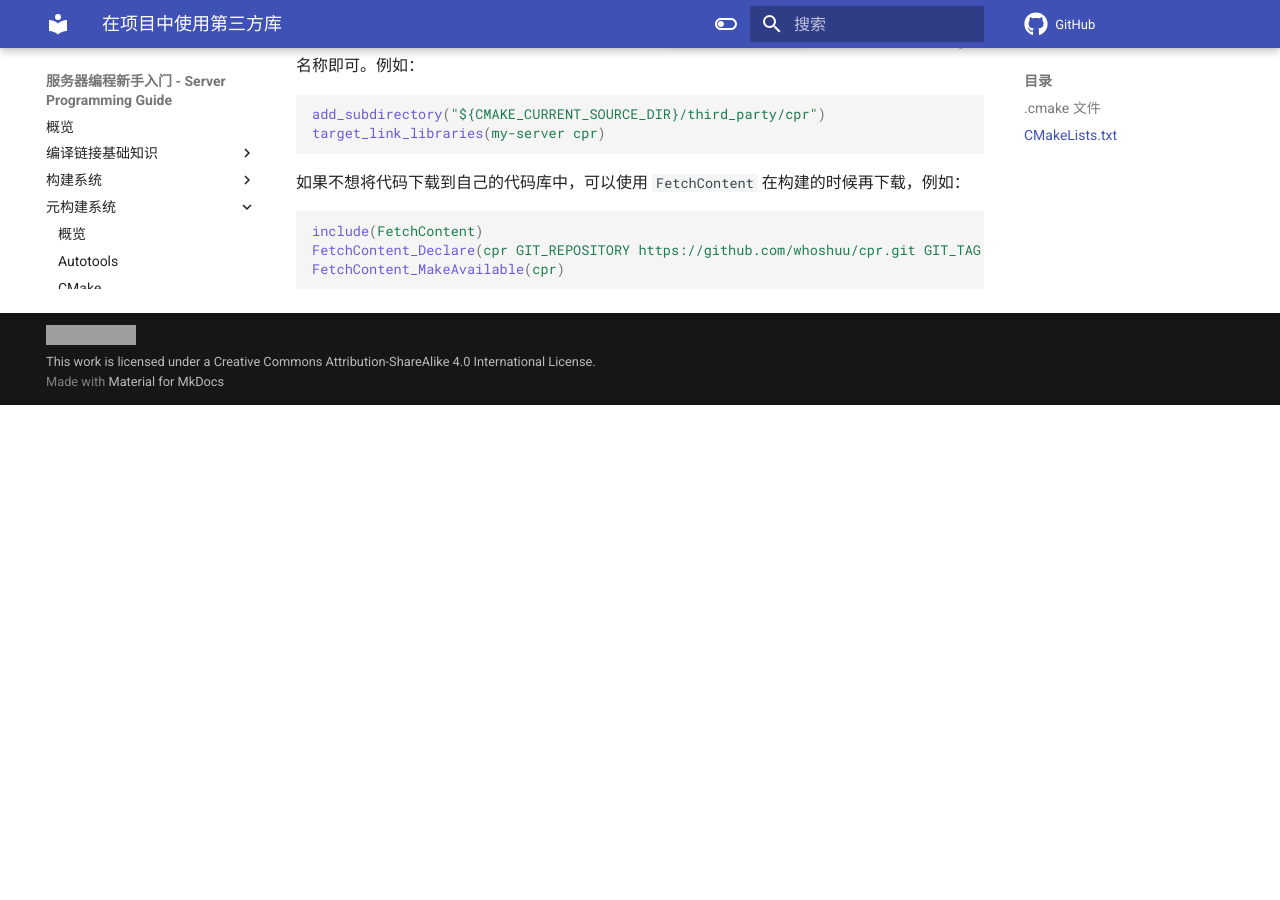
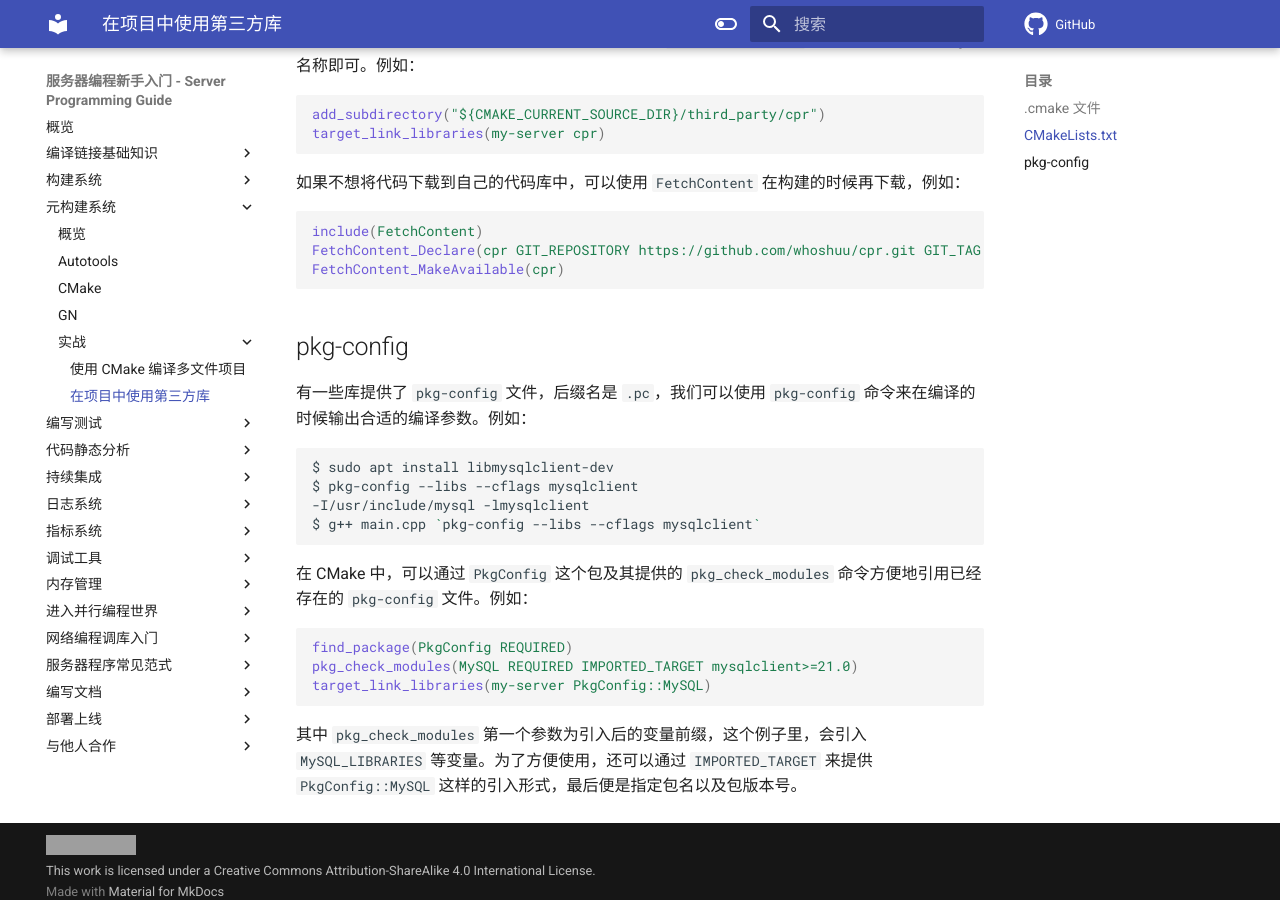
Before and after one commit to howardlau1999/server-programming-guide, an MkDocs documentation site: the page built from docs/meta-build-system/practice/third-party-library.md, in a window 1280 px wide and 900 px high, scrolled down 614 px. Built offline with MkDocs 1.6.1 and Material for MkDocs 9.7.7, drawn with Linux system fonts in a browser that asks for light colours; emoji names are drawn with the system emoji font; comment, search, counter and statistics services are not loaded; before the commit the page ends 1019 px from its top, so only the background shows below that; grey boxes are pictures that could not be loaded.

Commit message:
cmake practice

````diff
--- a/docs/meta-build-system/practice/third-party-library.md
+++ b/docs/meta-build-system/practice/third-party-library.md
@@ -31,3 +31,24 @@ include(FetchContent)
 FetchContent_Declare(cpr GIT_REPOSITORY https://github.com/whoshuu/cpr.git GIT_TAG c8d33915dbd88ad6c92b258869b03aba06587ff9)
 FetchContent_MakeAvailable(cpr)
 ```
+
+## pkg-config
+
+有一些库提供了 `pkg-config` 文件，后缀名是 `.pc`，我们可以使用 `pkg-config` 命令来在编译的时候输出合适的编译参数。例如：
+
+```bash
+$ sudo apt install libmysqlclient-dev
+$ pkg-config --libs --cflags mysqlclient
+-I/usr/include/mysql -lmysqlclient
+$ g++ main.cpp `pkg-config --libs --cflags mysqlclient`
+```
+
+在 CMake 中，可以通过 `PkgConfig` 这个包及其提供的 `pkg_check_modules` 命令方便地引用已经存在的 `pkg-config` 文件。例如：
+
+```cmake
+find_package(PkgConfig REQUIRED)
+pkg_check_modules(MySQL REQUIRED IMPORTED_TARGET mysqlclient>=21.0)
+target_link_libraries(my-server PkgConfig::MySQL)
+```
+
+其中 `pkg_check_modules` 第一个参数为引入后的变量前缀，这个例子里，会引入 `MySQL_LIBRARIES` 等变量。为了方便使用，还可以通过 `IMPORTED_TARGET` 来提供 `PkgConfig::MySQL` 这样的引入形式，最后便是指定包名以及包版本号。
````
Also changed, not shown: docs/meta-build-system/practice/cmake.md (+73 -0 lines).
